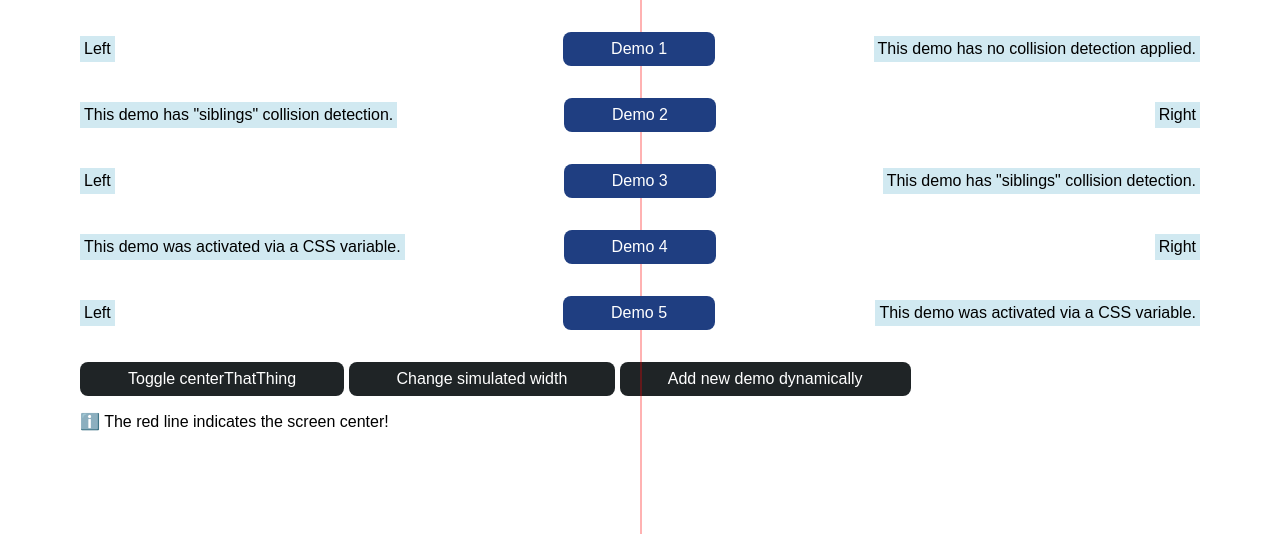
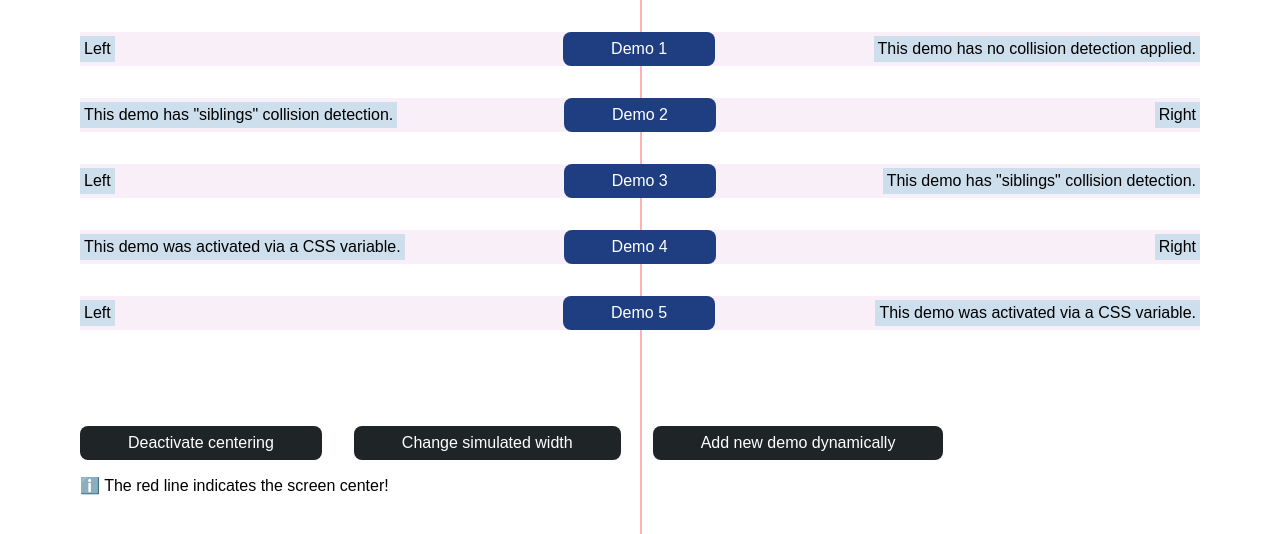
Before and after one commit to peter-kuhmann/center-that-thing, a website: page index.html in a window 1280 px wide. Shown: the top 534 px of the page. Drawn offline with Linux system fonts and the light colour scheme.

Commit message:
Better demo

```diff
--- a/index.html
+++ b/index.html
@@ -14,8 +14,8 @@
         .flex-row { display: flex; flex-direction: row; align-items: center; }
         .centered { background: #1f3e81; color: #ffffff; border-radius: 8px; padding: 0.5em 3em 0.5em 3em; }
         .demo-column { display: flex; flex-direction: column; gap: 32px; }
-        .center-line { width: 2px; height: 100vh; background: rgba(255, 0, 0, 0.3); position: absolute; left: 50%; top: 0; translateX(-50%); }
-        .demo { transition: max-width 1s ease-out; }
+        .center-line { width: 2px; height: 100vh; background: rgba(255, 0, 0, 0.3); position: absolute; left: 50%; top: 0; translateX(-50%); z-index: -1; }
+        .demo { transition: max-width 1s ease-out; background: rgba(176, 41, 154, 0.075); }
         .demo-shortened { max-width: 36rem; }
         .demo .sibling { background: rgba(102, 183, 210, 0.3); padding: 4px; }
 
@@ -60,9 +60,9 @@
             <div class="sibling">This demo was activated via a CSS variable.</div>
         </div>
 
-        <div class="container">
-            <div style="margin-bottom: 16px;">
-                <button id="toggleCtt">Toggle centerThatThing</button>
+        <div class="container" style="margin-top: 64px;">
+            <div class="flex-row" style="gap: 32px; margin-bottom: 16px;">
+                <button id="toggleCtt">Deactivate centering</button>
                 <button id="toggleWidth">Change simulated width</button>
                 <button id="addDemo">Add new demo dynamically</button>
             </div>
@@ -77,13 +77,16 @@
 
     let previousElementsAndOptions = null
     let active = true
+    const toggleButton = document.querySelector("#toggleCtt")
 
-    document.querySelector("#toggleCtt").onclick = () => {
+    toggleButton.onclick = () => {
         if ( active ) {
             previousElementsAndOptions = getCenterThatThingElementsAndOptions()
             previousElementsAndOptions.forEach(({element}) => uncenterThatThing(element))
+            toggleButton.innerText = "Activate centering"
         } else {
             previousElementsAndOptions.forEach(({element, options}) => centerThatThing(element, options))
+            toggleButton.innerText = "Deactivate centering"
         }
         active = !active
     }
```
